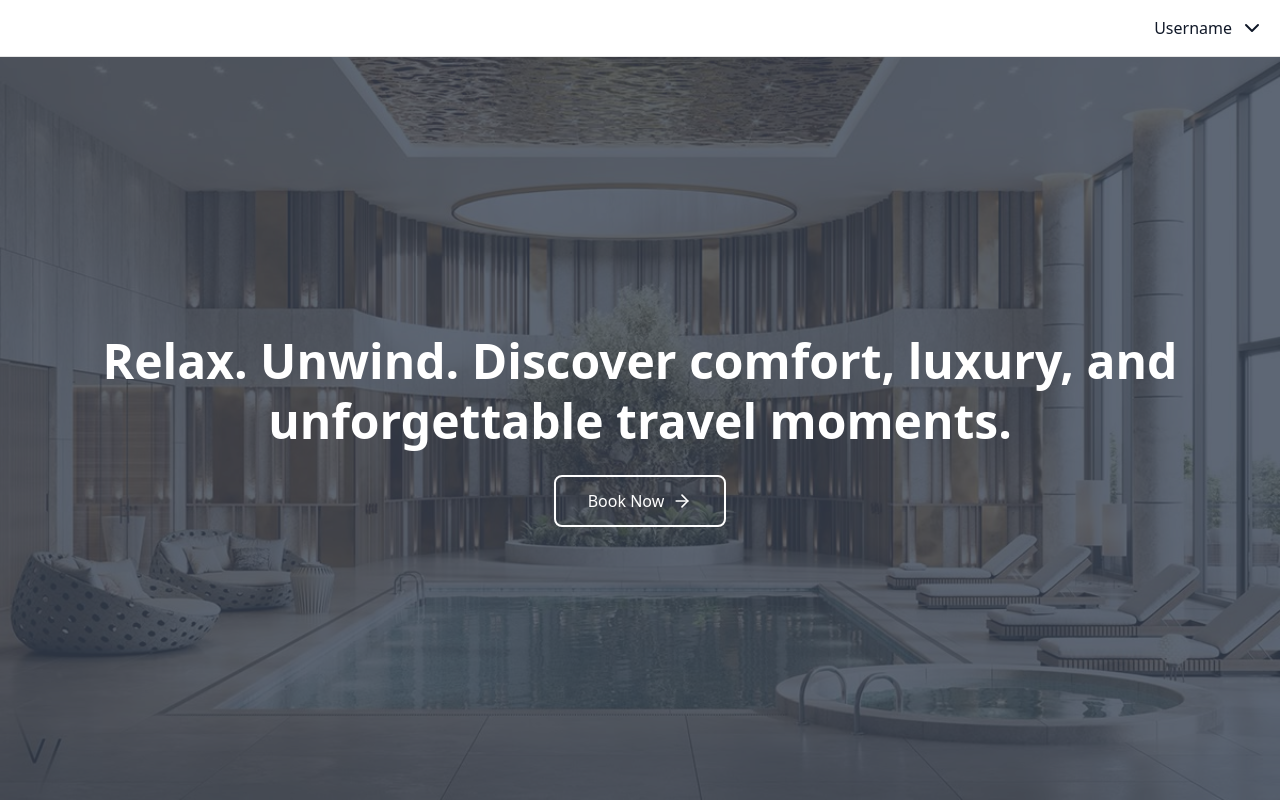
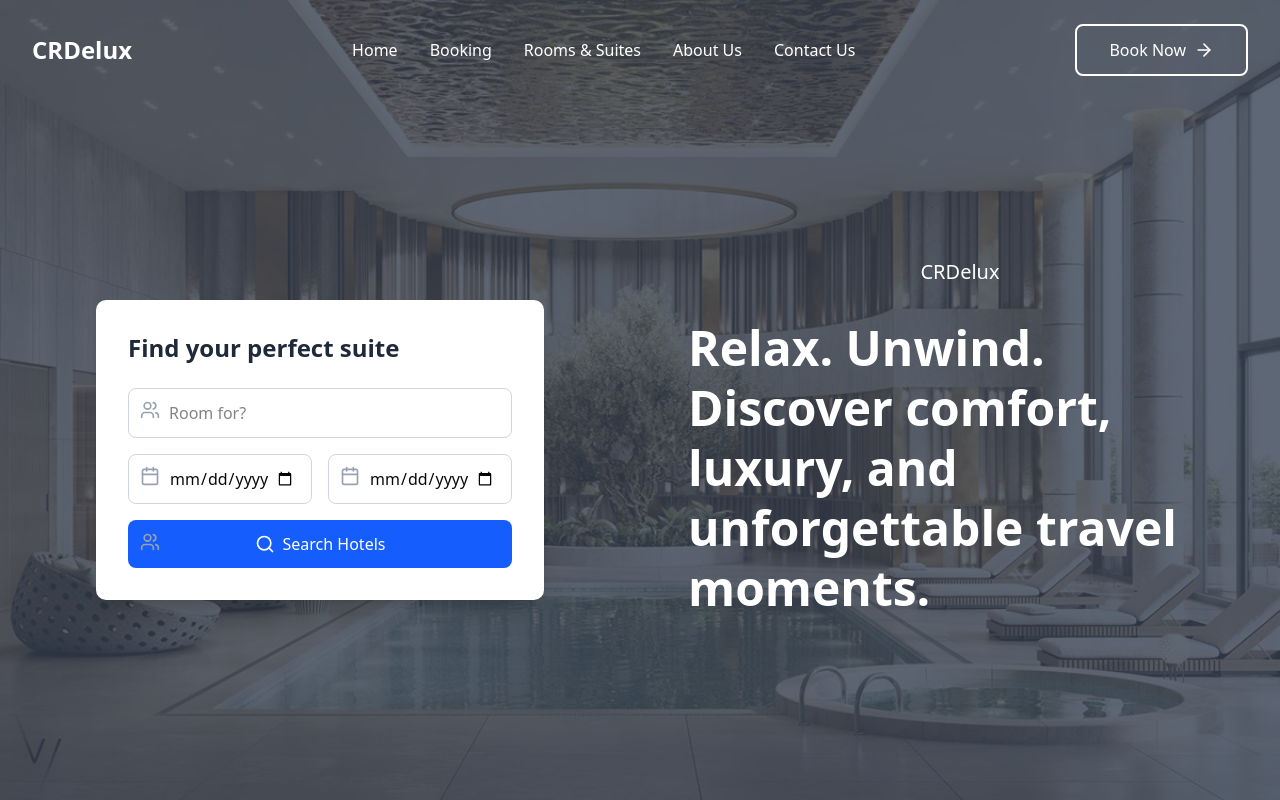
Before and after one commit to Pataja-dev/hotel-booking, a Next.js app: page / in a window 1280 px wide. Built offline with nearby package versions, Linux system fonts and the light colour scheme; no server answers; the database is empty.

Commit message:
Done WHB-26 header for guest

```diff
--- a/src/app/page.tsx
+++ b/src/app/page.tsx
@@ -1,11 +1,28 @@
 
+import { Header } from "@/components/header";
 import Welcome from "@/components/welcome";
+import Image from "next/image";
 
 
 export default function Home() {
   return (
     <>
-      <Welcome/>
+      <div className="relative min-h-screen">
+        {/* Background Image with Overlay */}
+        <div className="absolute inset-0">
+          <Image src="/bg.jpg" alt="Beautiful hotel view" fill />
+          <div className="absolute inset-0 bg-gray-700 opacity-80"></div>
+        </div>
+
+        {/* Content */}
+        <div className="relative z-10 flex flex-col min-h-screen">
+          {/* Navigation */}
+          <Header/>
+
+          {/* Welcome Content */}
+          <Welcome />
+        </div>
+      </div>
     </>
   );
 }
--- a/src/app/portal/room/page.tsx
+++ b/src/app/portal/room/page.tsx
@@ -13,6 +13,7 @@ import {
 } from "@/components/ui/table";
 import { Pagination } from "@/components/pagination";
 import { Badge } from "@/components/ui/badge";
+import { RoomStatus } from "@/types/room.types";
 
 export default function Room() {
   const { errors, roomList } = useRoom();
@@ -50,18 +51,14 @@ export default function Room() {
             {currentRows.map((room, index) => {
               let statusColor = "text-gray-500";
 
-              if (room.status === "AVAILABLE") {
-                statusColor =
-                  "bg-green-500 hover:bg-green-700 text-white font-bold";
-              } else if (room.status === "OCCUPIED") {
-                statusColor =
-                  "bg-red-500 hover:bg-red-700 text-white font-bold";
-              } else if (room.status === "RESERVED") {
-                statusColor =
-                  "bg-yellow-500 hover:bg-yellow-700 text-white font-bold";
-              } else if (room.status === "MAINTENANCE") {
-                statusColor =
-                  "bg-gray-500 hover:bg-gray-700 text-white font-bold";
+              if (room.status === RoomStatus.AVAILABLE) {
+                statusColor = "bg-green-500 hover:bg-green-700 text-white font-bold";
+              } else if (room.status === RoomStatus.OCCUPIED) {
+                statusColor = "bg-red-500 hover:bg-red-700 text-white font-bold";
+              } else if (room.status === RoomStatus.RESERVED) {
+                statusColor = "bg-yellow-500 hover:bg-yellow-700 text-white font-bold";
+              } else if (room.status === RoomStatus.MAINTENANCE) {
+                statusColor = "bg-gray-500 hover:bg-gray-700 text-white font-bold";
               }
 
               return (
--- /dev/null
+++ b/src/components/header.tsx
@@ -0,0 +1,52 @@
+"use client";
+import { ArrowRight } from "lucide-react";
+
+export function Header() {
+
+  return (
+    <>
+      <header className="py-6 px-8 flex justify-between items-center">
+        <div className="text-white font-bold text-2xl">CRDelux</div>
+        <nav>
+          <ul className="flex space-x-8">
+            <li>
+              <a href="#" className="text-white hover:text-gray-200">
+                Home
+              </a>
+            </li>
+            <li>
+              <a href="#" className="text-white hover:text-gray-200">
+                Booking
+              </a>
+            </li>
+            <li>
+              <a href="#" className="text-white hover:text-gray-200">
+                Rooms & Suites
+              </a>
+            </li>
+            <li>
+              <a href="#" className="text-white hover:text-gray-200">
+                About Us
+              </a>
+            </li>
+            <li>
+              <a href="#" className="text-white hover:text-gray-200">
+                Contact Us
+              </a>
+            </li>
+          </ul>
+        </nav>
+        <div className="flex space-x-4">
+          {/* <button className="text-white hover:text-gray-200">Sign In</button>
+            <button className="bg-white text-gray-800 px-4 py-2 rounded-md hover:bg-gray-100">
+              Sign Up
+            </button> */}
+          <button className="bg-transparent border-2 border-white text-white px-8 py-3 rounded-md hover:bg-white hover:text-gray-800 transition flex items-center mx-auto">
+            Book Now
+            <ArrowRight size={20} className="ml-2" />
+          </button>
+        </div>
+      </header>
+    </>
+  );
+}
--- a/src/components/welcome.tsx
+++ b/src/components/welcome.tsx
@@ -1,84 +1,29 @@
 "use client";
-import { useState } from "react";
-import  Image  from "next/image";
-// import { Search, MapPin, Calendar, Users, ArrowRight } from "lucide-react";
-import {  ArrowRight } from "lucide-react";
-import { Header } from "./portal/header";
+import { Search, Calendar, Users } from "lucide-react";
 
 export default function Welcome() {
-    const [sidebarOpen, setSidebarOpen] = useState(false);
-//   const [destination, setDestination] = useState("");
-//   const [checkIn, setCheckIn] = useState("");
-//   const [checkOut, setCheckOut] = useState("");
-//   const [guests, setGuests] = useState("");
-const toggleSidebar = () => setSidebarOpen(!sidebarOpen);
   return (
-    <div className="relative min-h-screen">
-      {/* Background Image with Overlay */}
-      <div className="absolute inset-0">
-        <Image src="/bg.jpg" alt="Beautiful hotel view" fill />
-        <div className="absolute inset-0 bg-gray-700 opacity-80"></div>
-      </div>
-
-      {/* Content */}
-      <div className="relative z-10 flex flex-col min-h-screen">
-        {/* Navigation */}
-        <Header toggleSidebar={toggleSidebar} />
-        {/* <header className="py-6 px-8 flex justify-between items-center">
-          <div className="text-white font-bold text-2xl">CRDelux</div>
-          <nav>
-            <ul className="flex space-x-8">
-              <li>
-                <a href="#" className="text-white hover:text-gray-200">
-                  Home
-                </a>
-              </li>
-              <li>
-                <a href="#" className="text-white hover:text-gray-200">
-                  Destinations
-                </a>
-              </li>
-              <li>
-                <a href="#" className="text-white hover:text-gray-200">
-                  Deals
-                </a>
-              </li>
-              <li>
-                <a href="#" className="text-white hover:text-gray-200">
-                  Contact
-                </a>
-              </li>
-            </ul>
-          </nav>
-          <div className="flex space-x-4">
-            <button className="text-white hover:text-gray-200">Sign In</button>
-            <button className="bg-white text-gray-800 px-4 py-2 rounded-md hover:bg-gray-100">
-              Sign Up
-            </button>
-          </div>
-        </header> */}
-
-        {/* Main Content */}
-        <main className="flex-grow flex">
+    <>
+      <main className="flex-grow flex">
           {/* Left Column - Search Form */}
-          {/* <div className="w-1/2 flex items-center justify-center px-12">
+          <div className="w-1/2 flex items-center justify-center px-12">
             <div className="bg-white rounded-lg shadow-xl p-8 w-full max-w-md">
               <h2 className="text-2xl font-bold text-gray-800 mb-6">
-                Find your perfect stay
+                Find your perfect suite
               </h2>
 
               <div className="space-y-4">
                 <div className="relative">
-                  <MapPin
+                  <Users
                     className="absolute left-3 top-3 text-gray-400"
                     size={20}
                   />
                   <input
-                    type="text"
-                    placeholder="Where are you going?"
+                    type="number"
+                    placeholder="Room for?"
                     className="w-full pl-10 pr-4 py-3 border border-gray-300 rounded-md focus:outline-none focus:ring-2 focus:ring-blue-500"
-                    value={destination}
-                    onChange={(e) => setDestination(e.target.value)}
+                    // value={destination}
+                    // onChange={(e) => setDestination(e.target.value)}
                   />
                 </div>
 
@@ -92,8 +37,8 @@ const toggleSidebar = () => setSidebarOpen(!sidebarOpen);
                       type="date"
                       placeholder="Check in"
                       className="w-full pl-10 pr-4 py-3 border border-gray-300 rounded-md focus:outline-none focus:ring-2 focus:ring-blue-500"
-                      value={checkIn}
-                      onChange={(e) => setCheckIn(e.target.value)}
+                      // value={checkIn}
+                      // onChange={(e) => setCheckIn(e.target.value)}
                     />
                   </div>
 
@@ -106,8 +51,8 @@ const toggleSidebar = () => setSidebarOpen(!sidebarOpen);
                       type="date"
                       placeholder="Check out"
                       className="w-full pl-10 pr-4 py-3 border border-gray-300 rounded-md focus:outline-none focus:ring-2 focus:ring-blue-500"
-                      value={checkOut}
-                      onChange={(e) => setCheckOut(e.target.value)}
+                      // value={checkOut}
+                      // onChange={(e) => setCheckOut(e.target.value)}
                     />
                   </div>
                 </div>
@@ -117,7 +62,7 @@ const toggleSidebar = () => setSidebarOpen(!sidebarOpen);
                     className="absolute left-3 top-3 text-gray-400"
                     size={20}
                   />
-                  <select
+                  {/* <select
                     className="w-full pl-10 pr-4 py-3 border border-gray-300 rounded-md focus:outline-none focus:ring-2 focus:ring-blue-500 appearance-none"
                     value={guests}
                     onChange={(e) => setGuests(e.target.value)}
@@ -127,7 +72,7 @@ const toggleSidebar = () => setSidebarOpen(!sidebarOpen);
                     <option value="2">2 Guests</option>
                     <option value="3">3 Guests</option>
                     <option value="4">4+ Guests</option>
-                  </select>
+                  </select> */}
                 </div>
 
                 <button className="w-full bg-blue-600 text-white py-3 rounded-md font-medium hover:bg-blue-700 transition flex justify-center items-center">
@@ -136,27 +81,25 @@ const toggleSidebar = () => setSidebarOpen(!sidebarOpen);
                 </button>
               </div>
             </div>
-          </div> */}
+          </div>
 
           {/* Right Column - Mantra */}
-          <div className="w-full flex  items-center justify-center">
+          <div className="w-1/2 flex  items-center justify-center">
             <div className="text-center px-12">
-              <h1 className="text-5xl font-bold text-white mb-6 leading-tight">
+              <p className="text-xl text-white mb-8 ">
+                CRDelux
+              </p>
+              <h1 className="text-5xl font-bold text-white text-start mb-6 leading-tight">
                 Relax. Unwind. Discover comfort, luxury, and unforgettable
                 travel moments.
               </h1>
-              {/* <p className="text-xl flex text-white mb-8 max-w-lg items-center justify-center">
-                Unforgettable experiences await. Find extraordinary
-                accommodations tailored just for you, anywhere in the world.
-              </p> */}
-              <button className="bg-transparent border-2 border-white text-white px-8 py-3 rounded-md hover:bg-white hover:text-gray-800 transition flex items-center mx-auto">
+              {/* <button className="bg-transparent border-2 border-white text-white px-8 py-3 rounded-md hover:bg-white hover:text-gray-800 transition flex items-center mx-auto">
                 Book Now
                 <ArrowRight size={20} className="ml-2" />
-              </button>
+              </button> */}
             </div>
           </div>
-        </main>
-      </div>
-    </div>
+      </main>
+    </>
   );
 }
--- /dev/null
+++ b/src/types/room.types.ts
@@ -0,0 +1,13 @@
+export enum RoomStatus {
+  AVAILABLE = "AVAILABLE",
+  OCCUPIED = "OCCUPIED",
+  MAINTENANCE = "MAINTENANCE",
+  RESERVED = "RESERVED",
+}
+export interface RoomsProps {
+  room: number;
+  type: string;
+  price: string;
+  status: RoomStatus;
+  pax: string;
+}
```
Also changed, not shown: src/hooks/useRoom.ts (+2 -7 lines).
